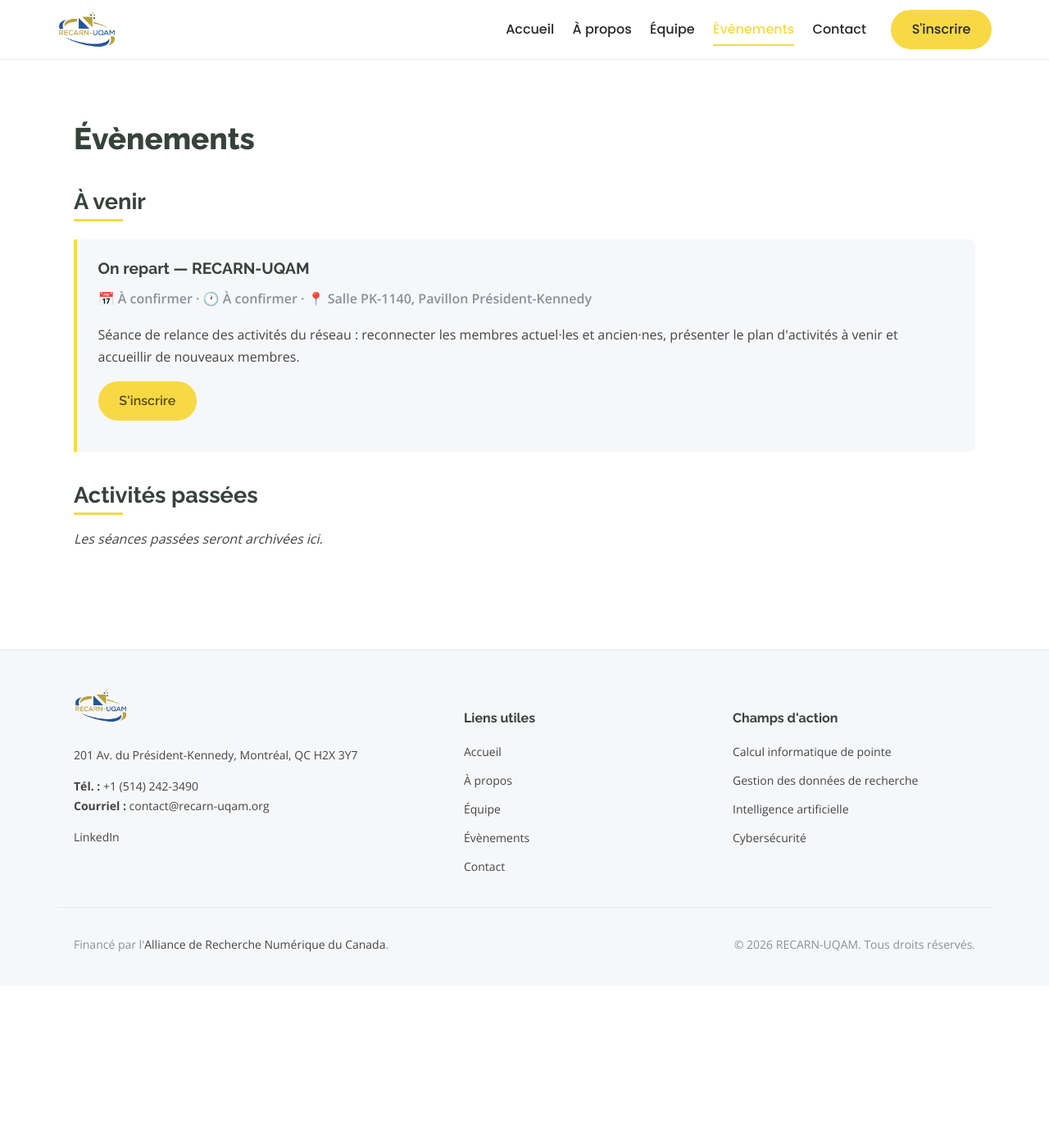
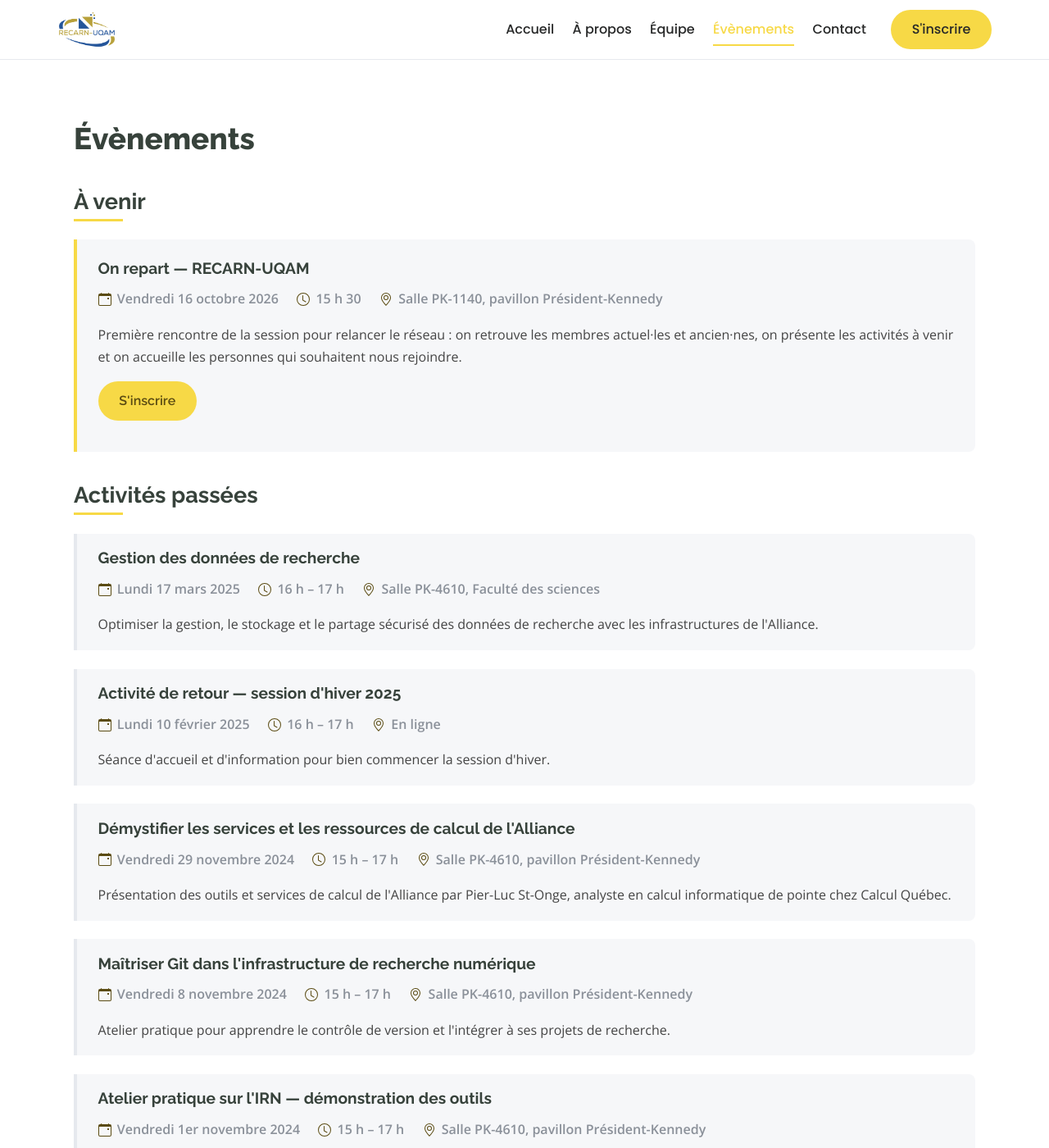
Before and after one commit to RECARN-UQAM/recarn-uqam.github.io, a Jekyll site: the page built from evenements.md, in a window 1280 px wide and 1400 px high. Shown: the whole window at 82% size. Built offline with Jekyll 4.4.1, drawn with Linux system fonts in a browser that asks for light colours; some of the changed text lies outside the part shown.

Commit message:
Mise à jour de la page Évènements
Date et heure de la séance « On repart » (vendredi 16 octobre 2026,
15 h 30), description revue et icônes SVG à la place des emojis.
Archivage des sept séances passées de l'ancien site (2024-2025).

Réf. RECARN-UQAM/recarn-uqam.github.io#32

Signed-off-by: GYOM15 <millimounou.guy_olivier_yanouba@courrier.uqam.ca>

```diff
--- /dev/null
+++ b/_includes/icon.html
@@ -0,0 +1,13 @@
+{%- comment -%}
+Icônes SVG en ligne (Bootstrap Icons, licence MIT). Usage : {% include icon.html name="clock" %}
+{%- endcomment -%}
+<svg class="icon" xmlns="http://www.w3.org/2000/svg" width="16" height="16" fill="currentColor" viewBox="0 0 16 16" aria-hidden="true" focusable="false">
+{%- case include.name -%}
+{%- when "calendar" -%}
+<path d="M11 6.5a.5.5 0 0 1 .5-.5h1a.5.5 0 0 1 .5.5v1a.5.5 0 0 1-.5.5h-1a.5.5 0 0 1-.5-.5z"/><path d="M3.5 0a.5.5 0 0 1 .5.5V1h8V.5a.5.5 0 0 1 1 0V1h1a2 2 0 0 1 2 2v11a2 2 0 0 1-2 2H2a2 2 0 0 1-2-2V3a2 2 0 0 1 2-2h1V.5a.5.5 0 0 1 .5-.5M1 4v10a1 1 0 0 0 1 1h12a1 1 0 0 0 1-1V4z"/>
+{%- when "clock" -%}
+<path d="M8 3.5a.5.5 0 0 0-1 0V9a.5.5 0 0 0 .252.434l3.5 2a.5.5 0 0 0 .496-.868L8 8.71z"/><path d="M8 16A8 8 0 1 0 8 0a8 8 0 0 0 0 16m7-8A7 7 0 1 1 1 8a7 7 0 0 1 14 0"/>
+{%- when "geo" -%}
+<path d="M12.166 8.94c-.524 1.062-1.234 2.12-1.96 3.07A32 32 0 0 1 8 14.58a32 32 0 0 1-2.206-2.57c-.726-.95-1.436-2.008-1.96-3.07C3.304 7.867 3 6.862 3 6a5 5 0 0 1 10 0c0 .862-.305 1.867-.834 2.94M8 16s6-5.686 6-10A6 6 0 0 0 2 6c0 4.314 6 10 6 10"/><path d="M8 8a2 2 0 1 1 0-4 2 2 0 0 1 0 4m0 1a3 3 0 1 0 0-6 3 3 0 0 0 0 6"/>
+{%- endcase -%}
+</svg>
--- a/assets/css/style.css
+++ b/assets/css/style.css
@@ -88,7 +88,11 @@
 /* Évènements */
 .event{border-left:4px solid var(--accent-color);background:var(--light-bg);border-radius:0 var(--radius) var(--radius) 0;padding:1.4rem 1.6rem;margin:1.4rem 0}
 .event h3{margin-top:0}
-.event .meta{color:var(--muted);font-weight:600;margin:.3rem 0 .6rem}
+.event-past{border-left-color:var(--border);padding:1.1rem 1.6rem}
+.event-past p{margin-bottom:0}
+.event .meta{color:var(--muted);font-weight:600;margin:.3rem 0 .6rem;padding:0;list-style:none;display:flex;flex-wrap:wrap;gap:.4rem 1.4rem}
+.event .meta li{display:inline-flex;align-items:center;gap:.45rem}
+.icon{width:1em;height:1em;flex:0 0 auto;color:var(--accent-ink)}
 
 /* ---------- Pied de page ---------- */
 .site-footer{background:var(--light-bg);border-top:1px solid var(--border);margin-top:3rem;padding:3rem 0 1.5rem;font-size:14px;color:var(--default-color)}
--- a/evenements.md
+++ b/evenements.md
@@ -11,8 +11,12 @@
 
 <div class="event" markdown="0">
   <h3>On repart — RECARN-UQAM</h3>
-  <div class="meta">📅 À confirmer · 🕐 À confirmer · 📍 Salle PK-1140, Pavillon Président-Kennedy</div>
-  <p>Séance de relance des activités du réseau : reconnecter les membres actuel·les et ancien·nes, présenter le plan d'activités à venir et accueillir de nouveaux membres.</p>
+  <ul class="meta">
+    <li>{% include icon.html name="calendar" %}Vendredi 16 octobre 2026</li>
+    <li>{% include icon.html name="clock" %}15 h 30</li>
+    <li>{% include icon.html name="geo" %}Salle PK-1140, pavillon Président-Kennedy</li>
+  </ul>
+  <p>Première rencontre de la session pour relancer le réseau : on retrouve les membres actuel·les et ancien·nes, on présente les activités à venir et on accueille les personnes qui souhaitent nous rejoindre.</p>
   <p><a class="btn btn-gold" href="{{ site.org.register_url }}" target="_blank" rel="noopener">S'inscrire</a></p>
 </div>
 
@@ -25,4 +29,72 @@
 
 ## Activités passées
 
-_Les séances passées seront archivées ici._
+<div class="event event-past" markdown="0">
+  <h3>Gestion des données de recherche</h3>
+  <ul class="meta">
+    <li>{% include icon.html name="calendar" %}Lundi 17 mars 2025</li>
+    <li>{% include icon.html name="clock" %}16 h – 17 h</li>
+    <li>{% include icon.html name="geo" %}Salle PK-4610, Faculté des sciences</li>
+  </ul>
+  <p>Optimiser la gestion, le stockage et le partage sécurisé des données de recherche avec les infrastructures de l'Alliance.</p>
+</div>
+
+<div class="event event-past" markdown="0">
+  <h3>Activité de retour — session d'hiver 2025</h3>
+  <ul class="meta">
+    <li>{% include icon.html name="calendar" %}Lundi 10 février 2025</li>
+    <li>{% include icon.html name="clock" %}16 h – 17 h</li>
+    <li>{% include icon.html name="geo" %}En ligne</li>
+  </ul>
+  <p>Séance d'accueil et d'information pour bien commencer la session d'hiver.</p>
+</div>
+
+<div class="event event-past" markdown="0">
+  <h3>Démystifier les services et les ressources de calcul de l'Alliance</h3>
+  <ul class="meta">
+    <li>{% include icon.html name="calendar" %}Vendredi 29 novembre 2024</li>
+    <li>{% include icon.html name="clock" %}15 h – 17 h</li>
+    <li>{% include icon.html name="geo" %}Salle PK-4610, pavillon Président-Kennedy</li>
+  </ul>
+  <p>Présentation des outils et services de calcul de l'Alliance par Pier-Luc St-Onge, analyste en calcul informatique de pointe chez Calcul Québec.</p>
+</div>
+
+<div class="event event-past" markdown="0">
+  <h3>Maîtriser Git dans l'infrastructure de recherche numérique</h3>
+  <ul class="meta">
+    <li>{% include icon.html name="calendar" %}Vendredi 8 novembre 2024</li>
+    <li>{% include icon.html name="clock" %}15 h – 17 h</li>
+    <li>{% include icon.html name="geo" %}Salle PK-4610, pavillon Président-Kennedy</li>
+  </ul>
+  <p>Atelier pratique pour apprendre le contrôle de version et l'intégrer à ses projets de recherche.</p>
+</div>
+
+<div class="event event-past" markdown="0">
+  <h3>Atelier pratique sur l'IRN — démonstration des outils</h3>
+  <ul class="meta">
+    <li>{% include icon.html name="calendar" %}Vendredi 1er novembre 2024</li>
+    <li>{% include icon.html name="clock" %}15 h – 17 h</li>
+    <li>{% include icon.html name="geo" %}Salle PK-4610, pavillon Président-Kennedy</li>
+  </ul>
+  <p>Démonstrations et exercices sur les outils numériques de l'Alliance, pour débutant·es comme pour chercheur·euses expérimenté·es.</p>
+</div>
+
+<div class="event event-past" markdown="0">
+  <h3>Introduction à l'infrastructure de recherche numérique (IRN)</h3>
+  <ul class="meta">
+    <li>{% include icon.html name="calendar" %}Vendredi 25 octobre 2024</li>
+    <li>{% include icon.html name="clock" %}15 h – 17 h</li>
+    <li>{% include icon.html name="geo" %}Salle PK-4610, pavillon Président-Kennedy</li>
+  </ul>
+  <p>Découverte des outils et ressources de l'Alliance de recherche numérique du Canada pour accélérer ses travaux.</p>
+</div>
+
+<div class="event event-past" markdown="0">
+  <h3>Session d'information et accueil du RECARN-UQAM</h3>
+  <ul class="meta">
+    <li>{% include icon.html name="calendar" %}Vendredi 18 octobre 2024</li>
+    <li>{% include icon.html name="clock" %}15 h – 17 h</li>
+    <li>{% include icon.html name="geo" %}Salle PK-4610, pavillon Président-Kennedy</li>
+  </ul>
+  <p>Présentation du réseau, de ses activités et des possibilités de formation et de mentorat.</p>
+</div>
```
